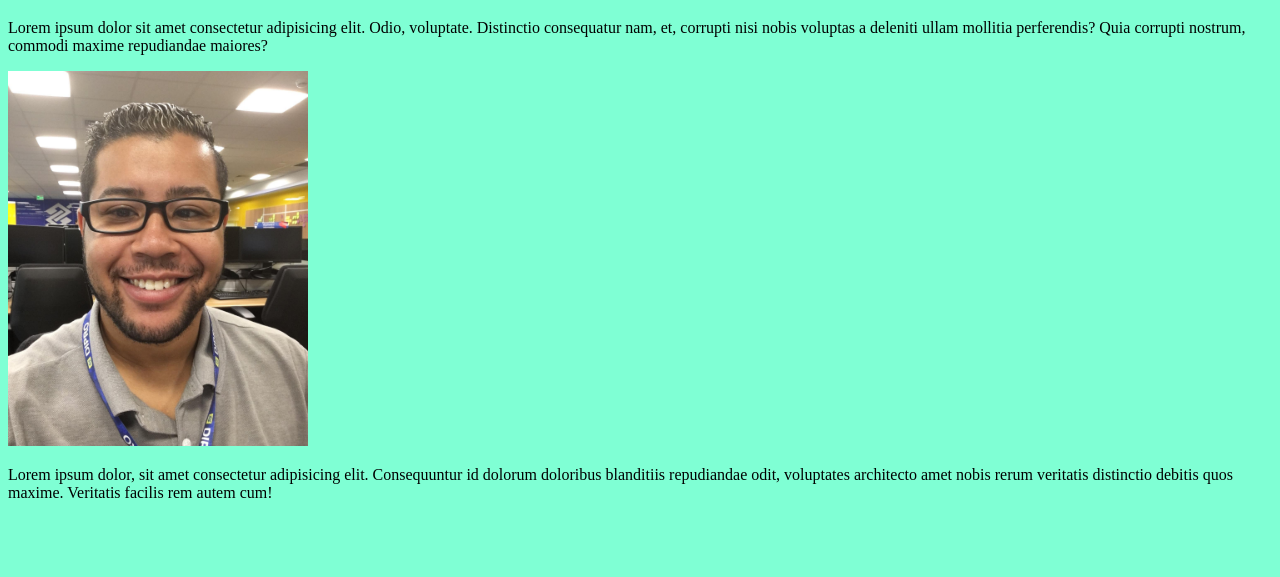
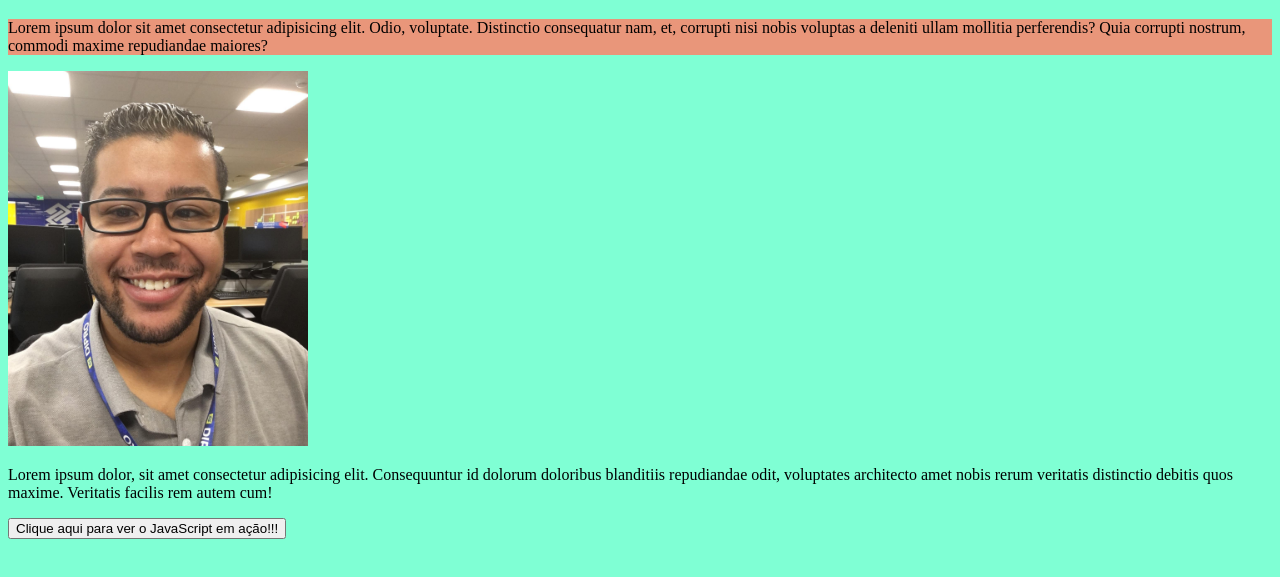
Before and after one commit to thiagocs88/testing-git, a plain HTML site: page index.html in a window 1280 px wide. Shown: the part 61-638 px from the top of the page. Drawn offline with Linux system fonts and the light colour scheme.

Commit message:
Atualizando Projeto Localmente

```diff
--- a/Estilos/styles.css
+++ b/Estilos/styles.css
@@ -1,3 +1,7 @@
 body{
     background-color: aquamarine;
 }
+
+#paragrafo-thi{
+    background-color: darksalmon;
+}
--- a/index.html
+++ b/index.html
@@ -1,19 +1,22 @@
 <!DOCTYPE html>
-<html lang="en">
+<html lang="pt-br">
 <head>
     <meta charset="UTF-8">
     <meta name="viewport" content="width=device-width, initial-scale=1.0">
     <link rel="stylesheet" href="Estilos/styles.css">
+    <script type="text/javascript" src="js/scripts.js"></script>
     <title>Site Teste</title>
 </head>
 <body>
 
     <h1>Seja bem vindo ao meu site!!!</h1>
 
-    <p>Lorem ipsum dolor sit amet consectetur adipisicing elit. Odio, voluptate. Distinctio consequatur nam, et, corrupti nisi nobis voluptas a deleniti ullam mollitia perferendis? Quia corrupti nostrum, commodi maxime repudiandae maiores? </p>
+    <p id="paragrafo-thi">Lorem ipsum dolor sit amet consectetur adipisicing elit. Odio, voluptate. Distinctio consequatur nam, et, corrupti nisi nobis voluptas a deleniti ullam mollitia perferendis? Quia corrupti nostrum, commodi maxime repudiandae maiores? </p>
 
     <img src="Imagens/Thiago na Dipro.jpg" alt="" width="300px">
 
     <p>Lorem ipsum dolor, sit amet consectetur adipisicing elit. Consequuntur id dolorum doloribus blanditiis repudiandae odit, voluptates architecto amet nobis rerum veritatis distinctio debitis quos maxime. Veritatis facilis rem autem cum!</p>
+
+    <button onclick="funcaojs()">Clique aqui para ver o JavaScript em ação!!!</button>
 </body>
 </html>
--- /dev/null
+++ b/js/scripts.js
@@ -0,0 +1,3 @@
+function funcaojs(){
+    alert("Integração com JavaScript concluída com sucesso!!!");
+}
```
